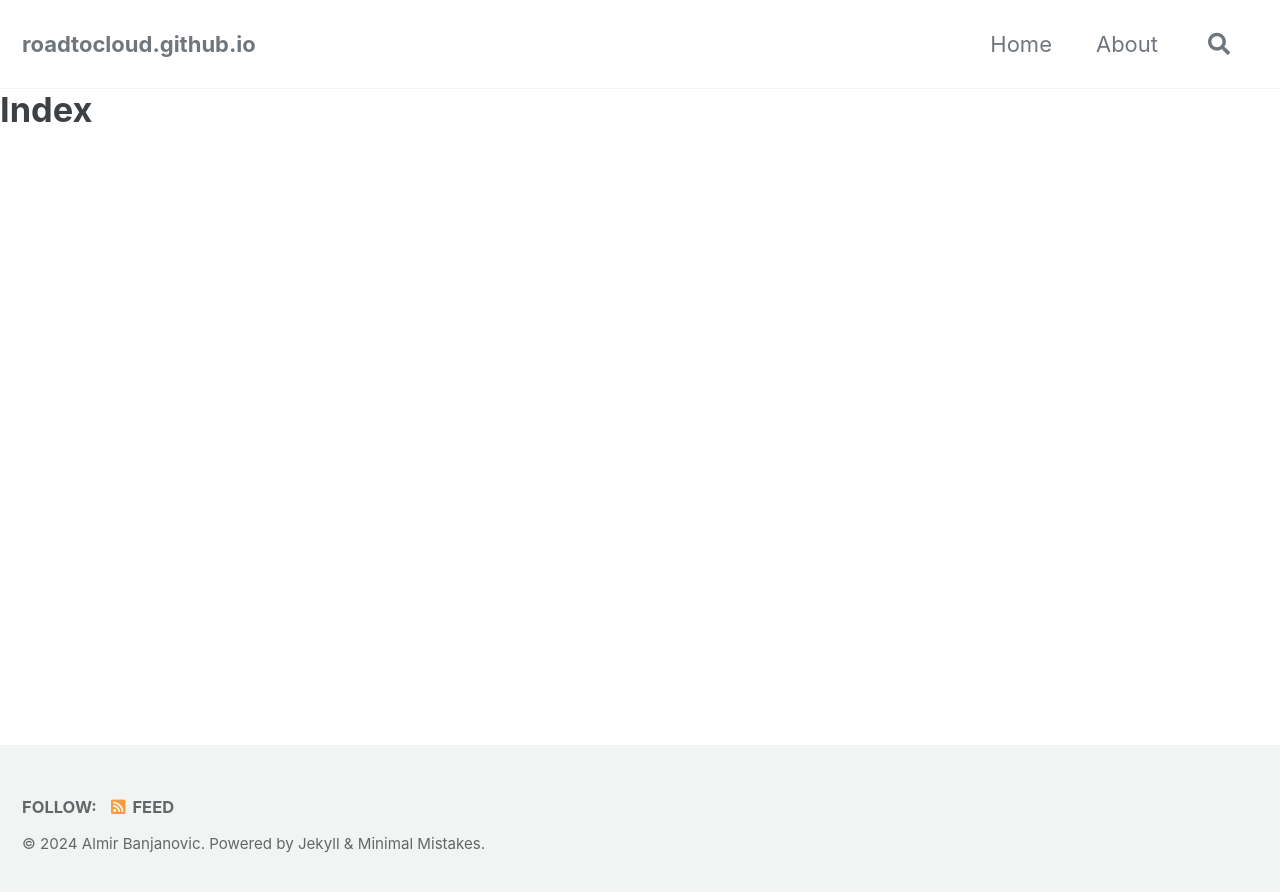
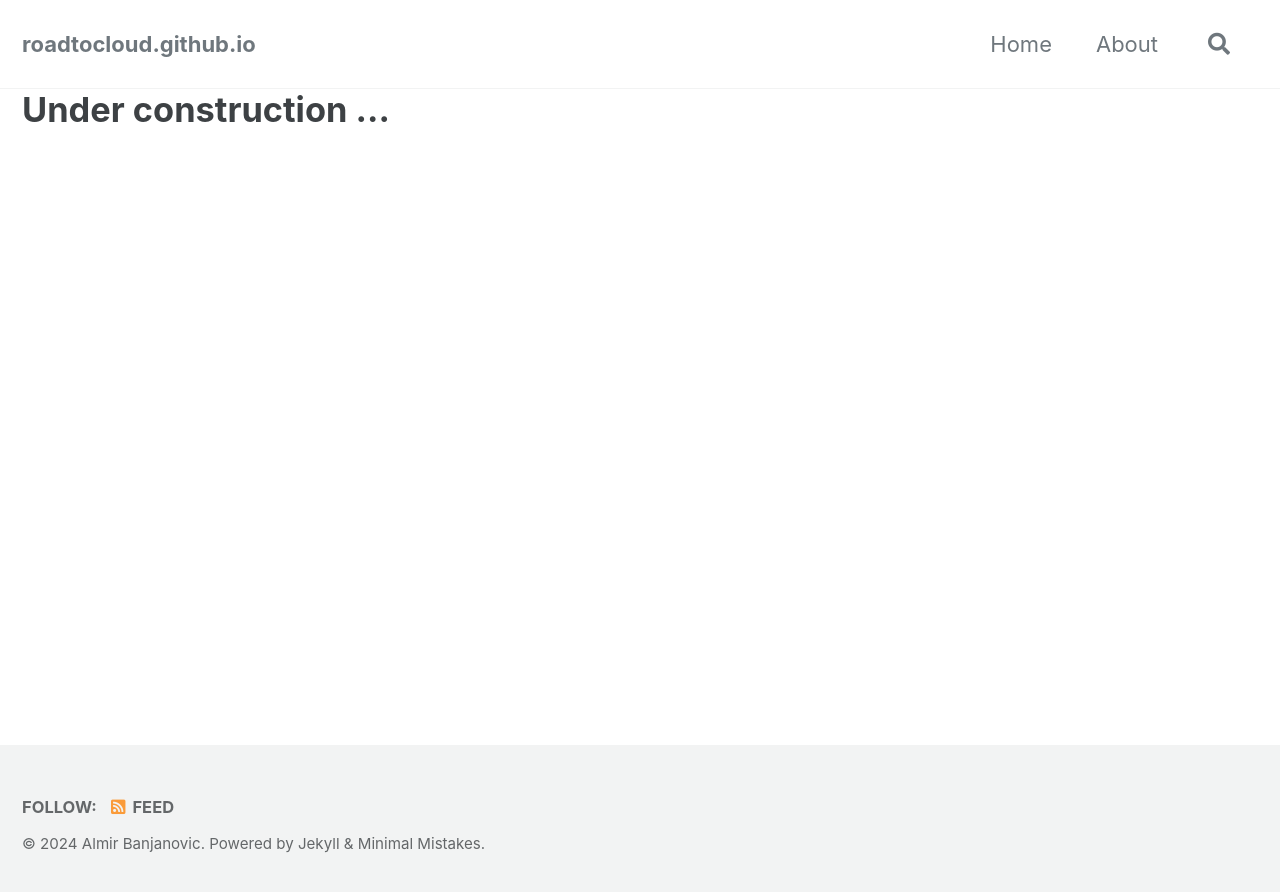
Before and after one commit to almirbanjanovic/roadtocloud.github.io, a Jekyll site: the page built from _pages/index.md, in a window 1280 px wide. Shown: the top 892 px of the page. Built offline with Jekyll 4.4.1, drawn with Linux system fonts in a browser that asks for light colours; cached includes are drawn as plain includes; our own code applies the rules of GitHub Pages for plain Markdown files; comment, search, counter and statistics services are not loaded.

Commit message:
Update index.md

```diff
--- a/_pages/index.md
+++ b/_pages/index.md
@@ -1 +1,7 @@
-# Index
+---
+title: Home
+layout: splash
+permalink: /index/
+---
+
+# Under construction ...
```
